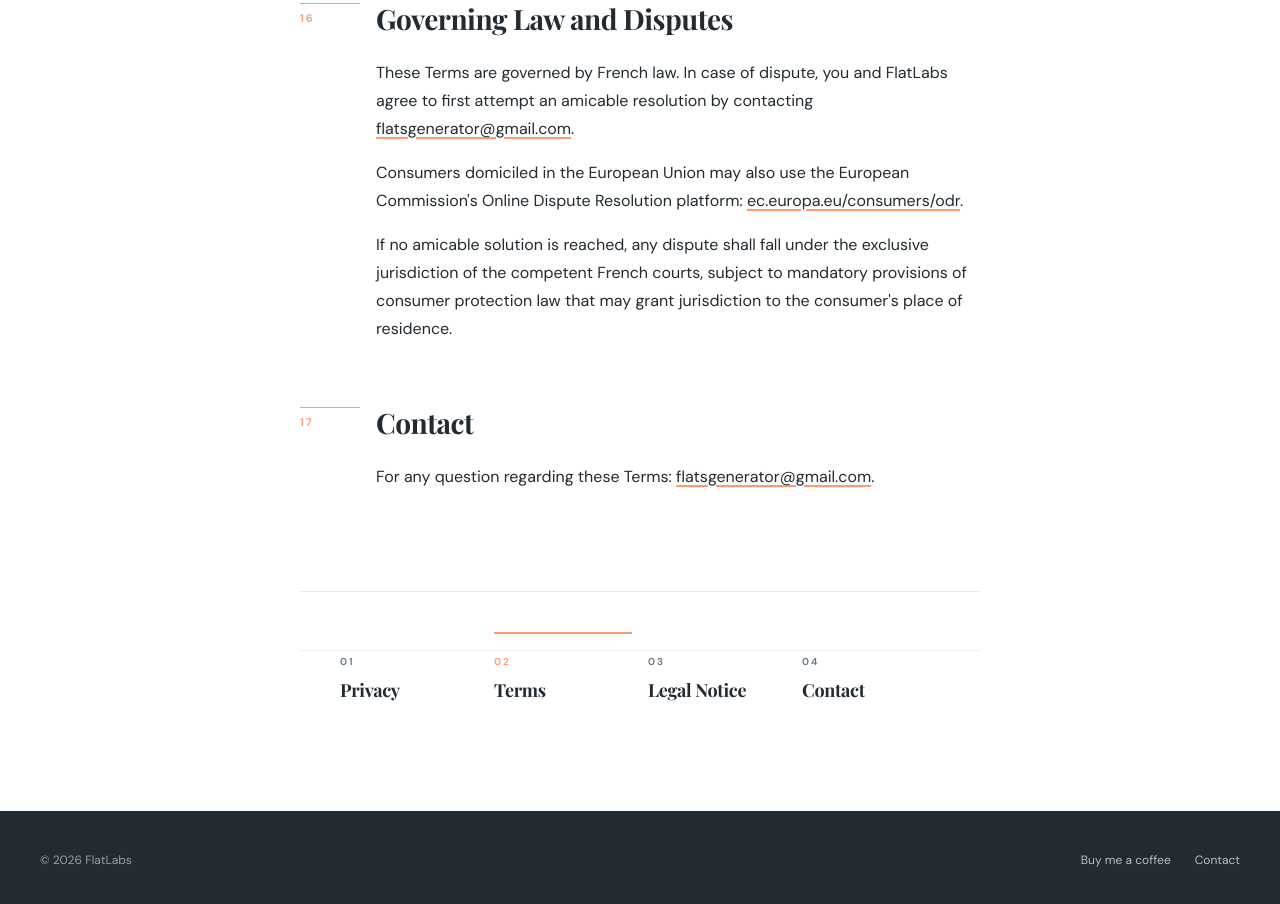
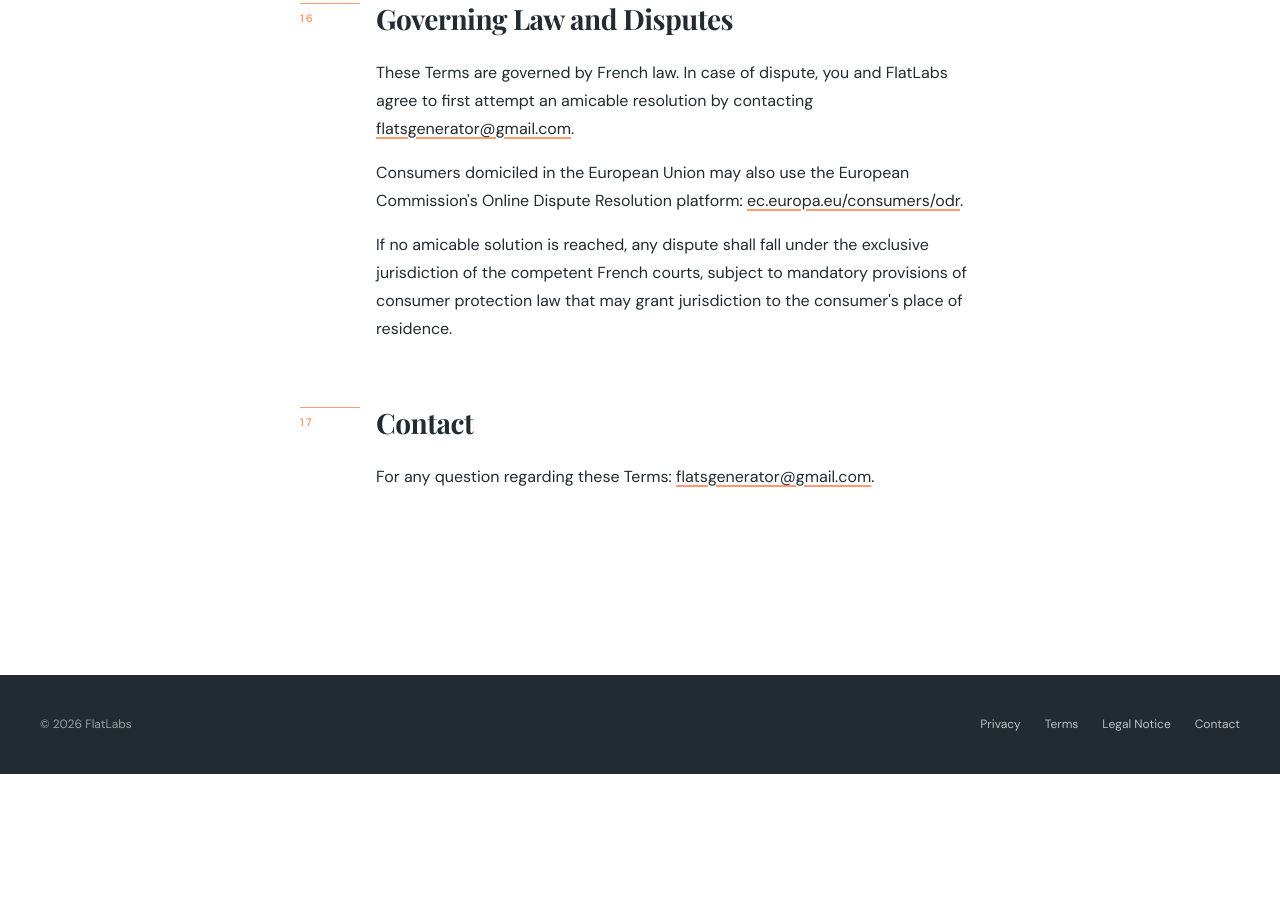
Before and after one commit to mariachauplannaz-oss/testflatlabsV3, a plain HTML site: page legal/terms.html in a window 1280 px wide. Shown: the part 6188-7092 px from the top of the page. After the commit the page ends 6962 px from the top, so only its background shows below. Drawn offline with nearby package versions, Linux system fonts and the light colour scheme; a web font is replaced by a local one.

Commit message:
Update terms.html

```diff
--- a/legal/terms.html
+++ b/legal/terms.html
@@ -229,33 +229,15 @@
     </section>
 
   </div>
-
-  <nav class="legal-bottom-nav" aria-label="Legal documents">
-    <a href="privacy.html">
-      <span class="num">01</span>
-      <span class="label">Privacy</span>
-    </a>
-    <a href="terms.html" aria-current="page">
-      <span class="num">02</span>
-      <span class="label">Terms</span>
-    </a>
-    <a href="legal.html">
-      <span class="num">03</span>
-      <span class="label">Legal Notice</span>
-    </a>
-    <a href="contact.html">
-      <span class="num">04</span>
-      <span class="label">Contact</span>
-    </a>
-  </nav>
-
 </main>
 
 <!-- FOOTER -->
 <footer>
   <span>&copy; 2026 FlatLabs</span>
   <div class="footer-links">
-    <a href="https://buymeacoffee.com/flatlabs" target="_blank" rel="noopener">Buy me a coffee</a>
+    <a href="privacy.html">Privacy</a>
+    <a href="terms.html">Terms</a>
+    <a href="legal.html">Legal Notice</a>
     <a href="contact.html">Contact</a>
   </div>
 </footer>
```
